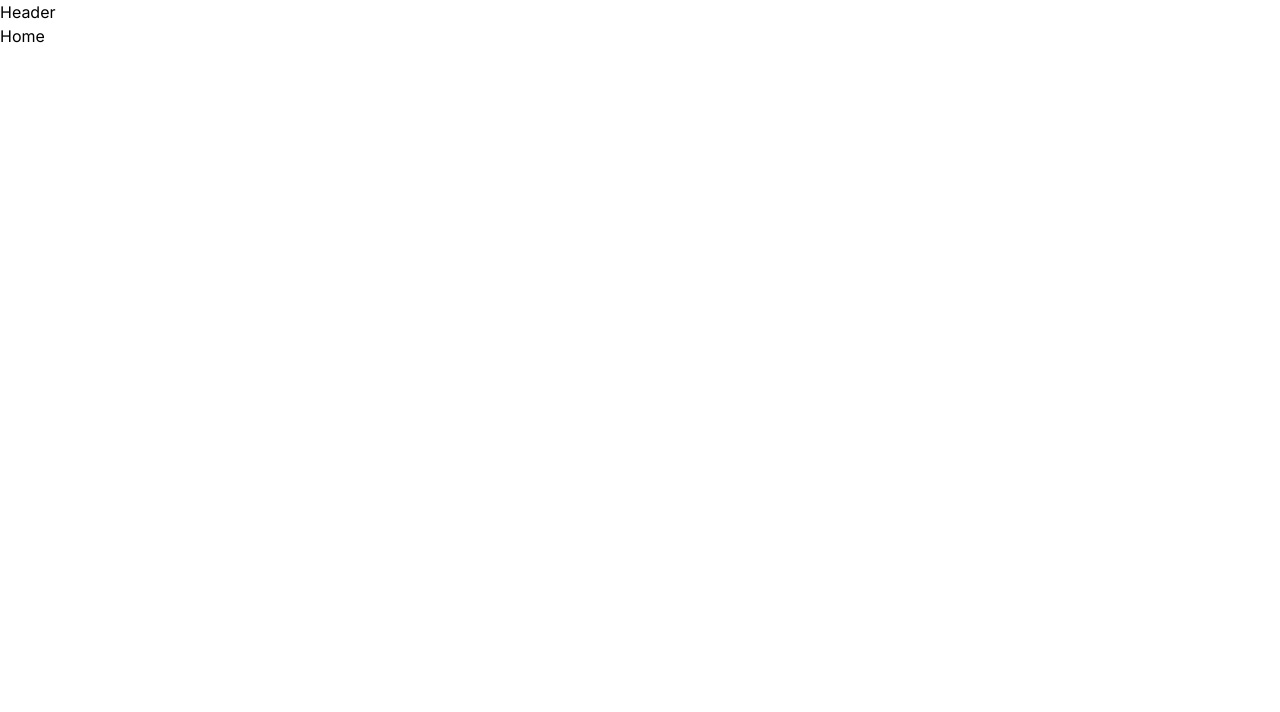
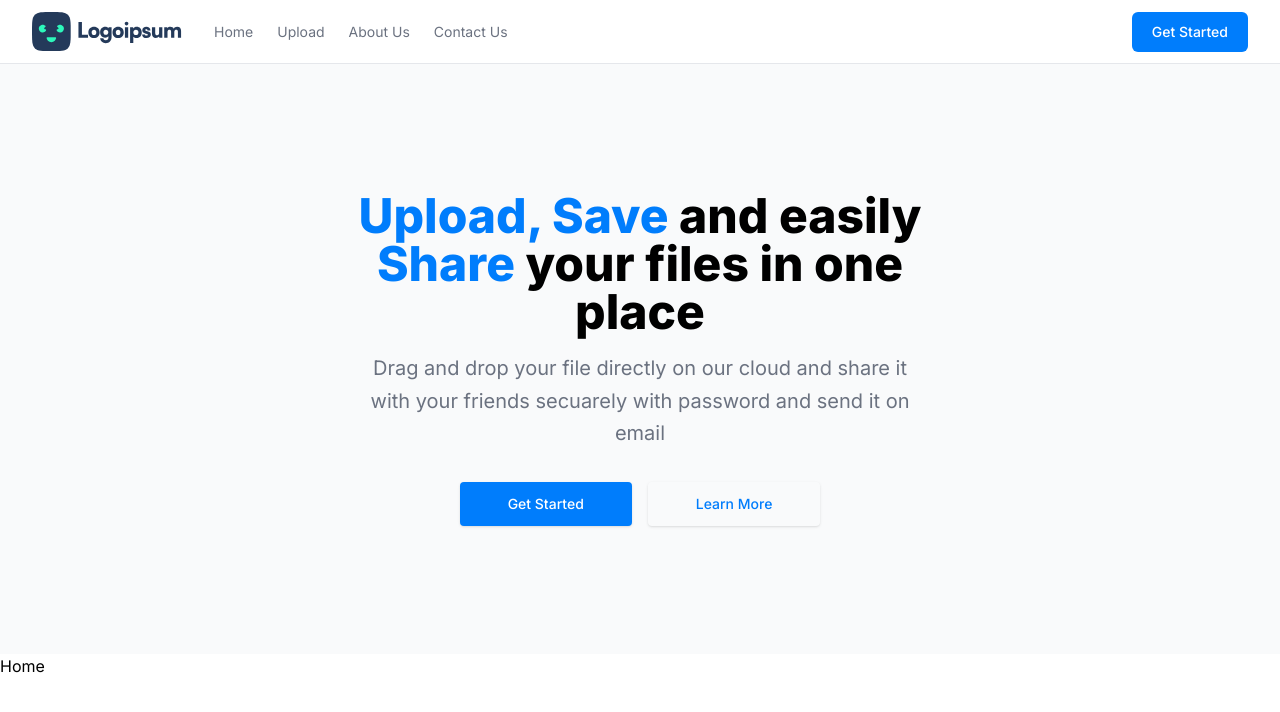
Before and after one commit to gsaurabh2311/file-sharing, a Next.js app: page / in a window 1280 px wide. Shown: the top 712 px of the page. Built offline with nearby package versions, Linux system fonts and the light colour scheme.

Commit message:
Header and Hero Components

```diff
--- a/app/_components/Header.js
+++ b/app/_components/Header.js
@@ -1,9 +1,94 @@
-import React from 'react'
+import React from "react";
+import Image from "next/image"
 
 const Header = () => {
   return (
-    <div>Header</div>
-  )
-}
+    <div>
+      <header className="bg-white">
+        <div className="mx-auto flex h-16 max-w-screen-xl items-center gap-8 px-4 sm:px-6 lg:px-8 border-b">
+          <a className="block text-teal-600" href="#">
+            <span className="sr-only">Home</span>
+            <Image src="/logo.svg" width={150} height={150}/>
+          </a>
 
-export default Header
+          <div className="flex flex-1 items-center justify-end md:justify-between">
+            <nav aria-label="Global" className="hidden md:block">
+              <ul className="flex items-center gap-6 text-sm">
+                <li>
+                  <a
+                    className="text-gray-500 transition hover:text-gray-500/75"
+                    href="#"
+                  >
+                    {" "}
+                    Home{" "}
+                  </a>
+                </li>
+
+                <li>
+                  <a
+                    className="text-gray-500 transition hover:text-gray-500/75"
+                    href="#"
+                  >
+                    {" "}
+                    Upload{" "}
+                  </a>
+                </li>
+
+                <li>
+                  <a
+                    className="text-gray-500 transition hover:text-gray-500/75"
+                    href="#"
+                  >
+                    {" "}
+                    About Us{" "}
+                  </a>
+                </li>
+
+                <li>
+                  <a
+                    className="text-gray-500 transition hover:text-gray-500/75"
+                    href="#"
+                  >
+                    {" "}
+                    Contact Us{" "}
+                  </a>
+                </li>
+              </ul>
+            </nav>
+
+            <div className="flex items-center gap-4">
+              <div className="sm:flex sm:gap-4">
+                <a
+                  className="block rounded-md bg-primary px-5 py-2.5 text-sm font-medium text-white transition hover:bg-blue-700"
+                  href="#"
+                >
+                  Get Started
+                </a>
+              </div>
+
+              <button className="block rounded bg-gray-100 p-2.5 text-gray-600 transition hover:text-gray-600/75 md:hidden">
+                <span className="sr-only">Toggle menu</span>
+                <svg
+                  xmlns="http://www.w3.org/2000/svg"
+                  className="h-5 w-5"
+                  fill="none"
+                  viewBox="0 0 24 24"
+                  stroke="currentColor"
+                  strokeWidth="2"
+                >
+                  <path
+                    strokeLinecap="round"
+                    strokeLinejoin="round"
+                    d="M4 6h16M4 12h16M4 18h16"
+                  />
+                </svg>
+              </button>
+            </div>
+          </div>
+        </div>
+      </header>
+    </div>
+  );
+};
+
+export default Header;
--- /dev/null
+++ b/app/_components/Hero.js
@@ -0,0 +1,40 @@
+import React from "react";
+import Constants from "../_utils/Constant";
+
+const Hero = () => {
+  return (
+    <div>
+      <section className="bg-gray-50">
+        <div className="mx-auto max-w-screen-xl px-4 py-32 lg:flex">
+          <div className="mx-auto max-w-xl text-center">
+            <h1 className="text-3xl font-extrabold sm:text-5xl">
+            <span className="text-primary">Upload, Save </span>and easily <span className="text-primary">Share</span>  your files in one place
+            </h1>
+
+            <p className="mt-4 sm:text-xl/relaxed text-gray-500">
+            {Constants.desc}
+            </p>
+
+            <div className="mt-8 flex flex-wrap justify-center gap-4">
+              <a
+                className="block w-full rounded bg-primary px-12 py-3 text-sm font-medium text-white shadow hover:bg-blue-700 focus:outline-none focus:ring active:bg-red-500 sm:w-auto"
+                href="#"
+              >
+                Get Started
+              </a>
+
+              <a
+                className="block w-full rounded px-12 py-3 text-sm font-medium text-primary shadow hover:text-blue-700 focus:outline-none focus:ring active:text-red-500 sm:w-auto"
+                href="#"
+              >
+                Learn More
+              </a>
+            </div>
+          </div>
+        </div>
+      </section>
+    </div>
+  );
+};
+
+export default Hero;
--- /dev/null
+++ b/app/_utils/Constant.js
@@ -0,0 +1,3 @@
+export default {
+    desc: "Drag and drop your file directly on our cloud and share it with your friends secuarely with password and send it on email"
+}
--- a/app/page.js
+++ b/app/page.js
@@ -1,10 +1,12 @@
 import Image from "next/image";
 import Header from "./_components/Header";
+import Hero from "./_components/Hero";
 
 export default function Home() {
   return (
     <div>
       <Header />
+      <Hero />
       Home</div>
   )
 }
--- a/tailwind.config.js
+++ b/tailwind.config.js
@@ -12,6 +12,9 @@ module.exports = {
         "gradient-conic":
           "conic-gradient(from 180deg at 50% 50%, var(--tw-gradient-stops))",
       },
+      colors: {
+        primary: "#007dfc"
+      }
     },
   },
   plugins: [],
```
Also changed, not shown: public/logo.svg (added).
